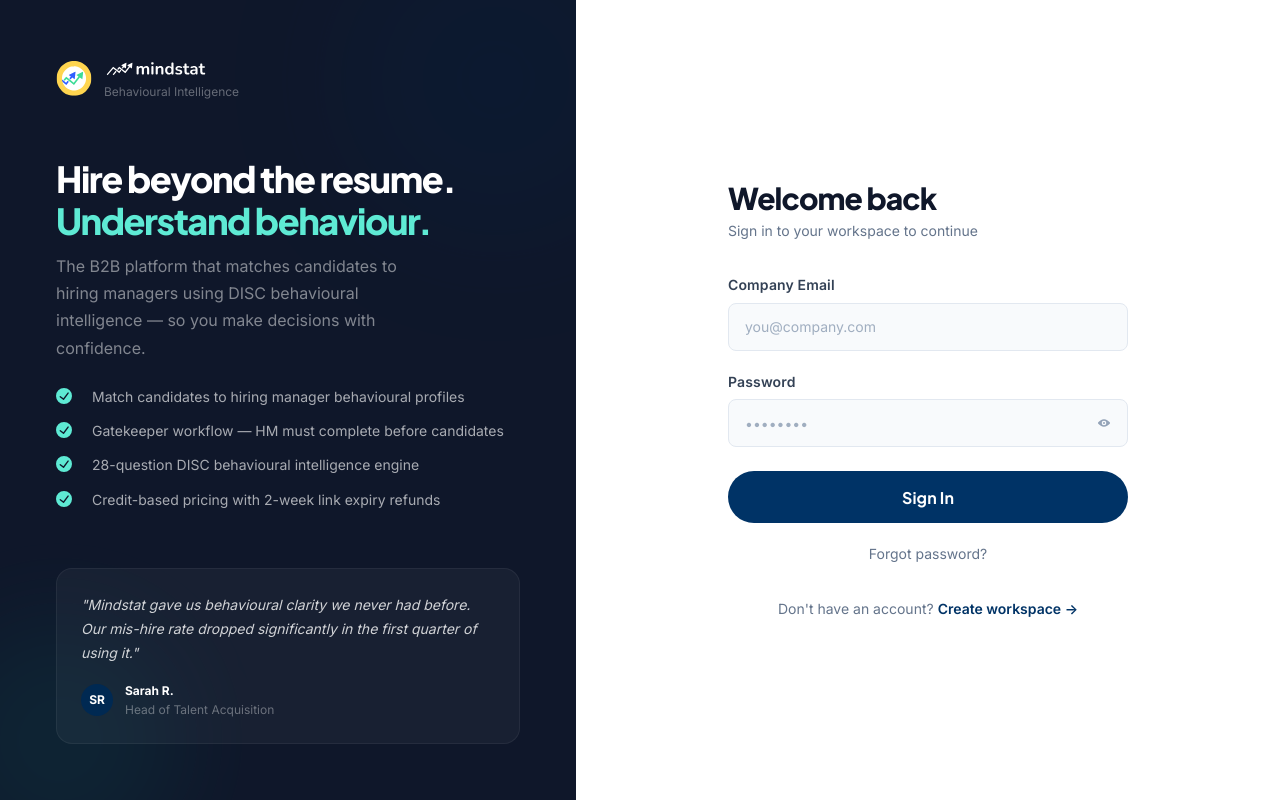
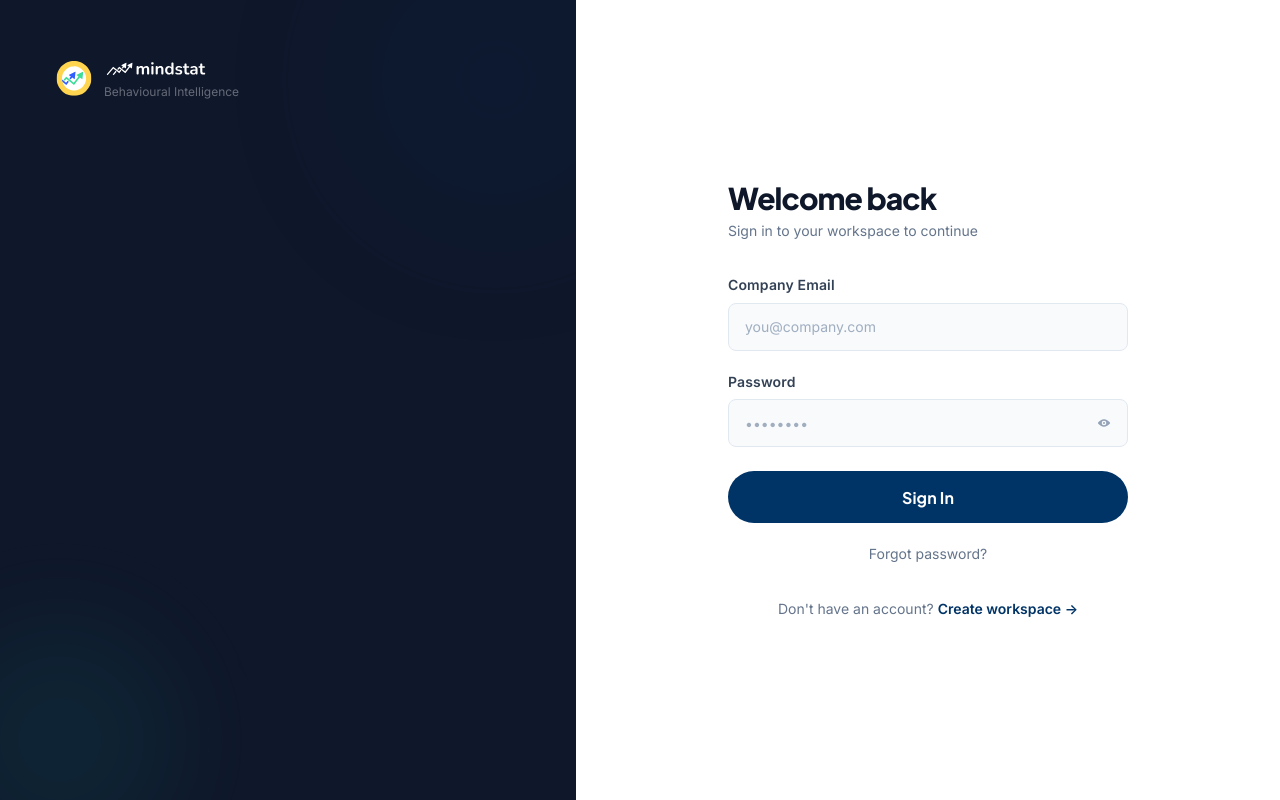
Before and after one commit to ubihacks/Mindstats, a React (Vite) app in the folder app/: page /login in a window 1280 px wide. Built offline with nearby package versions, Linux system fonts and the light colour scheme; no server answers.

Commit message:
refactor: remove headline and testimonial sections from LoginPage component

```diff
--- a/app/src/features/auth/pages/LoginPage.tsx
+++ b/app/src/features/auth/pages/LoginPage.tsx
@@ -102,58 +102,7 @@
           </VStack>
         </HStack>
 
-        {/* Headline */}
-        <VStack align="start" spacing={6} zIndex={1}>
-          <VStack align="start" spacing={3}>
-            <Heading
-              size="xl"
-              color="white"
-              lineHeight="1.15"
-              letterSpacing="-0.04em"
-              fontWeight="800"
-            >
-              Hire beyond the resume.
-              <Box as="span" color="teal.300"> Understand behaviour.</Box>
-            </Heading>
-            <Text color="whiteAlpha.600" fontSize="md" lineHeight="1.7" maxW="380px">
-              The B2B platform that matches candidates to hiring managers using
-              DISC behavioural intelligence — so you make decisions with confidence.
-            </Text>
-          </VStack>
 
-          <List spacing={3}>
-            {FEATURES.map((f) => (
-              <ListItem key={f} display="flex" alignItems="flex-start" gap={3}>
-                <ListIcon as={CheckCircleIcon} color="teal.300" mt={0.5} boxSize={4} />
-                <Text color="whiteAlpha.700" fontSize="sm" lineHeight="1.6">{f}</Text>
-              </ListItem>
-            ))}
-          </List>
-        </VStack>
-
-        {/* Testimonial */}
-        <Box
-          bg="whiteAlpha.50"
-          borderRadius="2xl"
-          p={6}
-          border="1px solid"
-          borderColor="whiteAlpha.100"
-          zIndex={1}
-        >
-          <Text color="whiteAlpha.800" fontSize="sm" lineHeight="1.7" fontStyle="italic" mb={4}>
-            "Mindstat gave us behavioural clarity we never had before. Our mis-hire rate dropped
-            significantly in the first quarter of using it."
-          </Text>
-          <HStack spacing={3}>
-            <Box w={8} h={8} bg="brand.700" borderRadius="full" display="flex" alignItems="center" justifyContent="center">
-              <Text fontSize="xs" fontWeight="700" color="white">SR</Text>
-            </Box>
-            <VStack align="start" spacing={0}>
-              <Text fontSize="xs" fontWeight="700" color="white">Sarah R.</Text>
-              <Text fontSize="xs" color="whiteAlpha.500">Head of Talent Acquisition</Text>
-            </VStack>
-          </HStack>
-        </Box>
       </Box>
 
       {/* ── Right: Login Form ── */}
```
